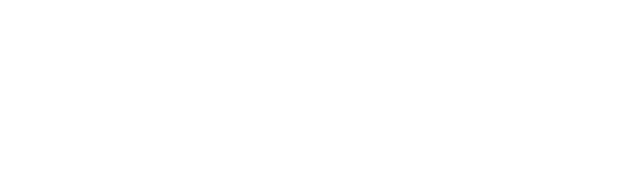
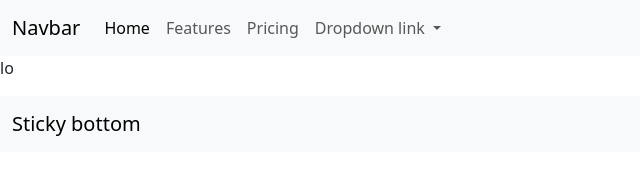
Before and after one commit to rashiniashinsana/Hotel-Indigo-Html, a plain HTML site: page pages/index.html in a window 1280 px wide. Shown: the whole page, without its empty margins (0-640 px from the left). Drawn offline with nearby package versions, Linux system fonts and the light colour scheme.

Commit message:
building home page

```diff
--- a/pages/index.html
+++ b/pages/index.html
@@ -4,8 +4,47 @@
     <meta charset="UTF-8">
     <meta name="viewport" content="width=device-width, initial-scale=1.0">
     <title>Home</title>
+    <link href="https://cdn.jsdelivr.net/npm/bootstrap@5.3.3/dist/css/bootstrap.min.css" rel="stylesheet" integrity="sha384-QWTKZyjpPEjISv5WaRU9OFeRpok6YctnYmDr5pNlyT2bRjXh0JMhjY6hW+ALEwIH" crossorigin="anonymous">
 </head>
 <body>
+    <nav class="navbar navbar-expand-lg bg-body-tertiary">
+  <div class="container-fluid">
+    <a class="navbar-brand" href="#">Navbar</a>
+    <button class="navbar-toggler" type="button" data-bs-toggle="collapse" data-bs-target="#navbarNavDropdown" aria-controls="navbarNavDropdown" aria-expanded="false" aria-label="Toggle navigation">
+      <span class="navbar-toggler-icon"></span>
+    </button>
+    <div class="collapse navbar-collapse" id="navbarNavDropdown">
+      <ul class="navbar-nav">
+        <li class="nav-item">
+          <a class="nav-link active" aria-current="page" href="#">Home</a>
+        </li>
+        <li class="nav-item">
+          <a class="nav-link" href="#">Features</a>
+        </li>
+        <li class="nav-item">
+          <a class="nav-link" href="#">Pricing</a>
+        </li>
+        <li class="nav-item dropdown">
+          <a class="nav-link dropdown-toggle" href="#" role="button" data-bs-toggle="dropdown" aria-expanded="false">
+            Dropdown link
+          </a>
+          <ul class="dropdown-menu">
+            <li><a class="dropdown-item" href="#">Action</a></li>
+            <li><a class="dropdown-item" href="#">Another action</a></li>
+            <li><a class="dropdown-item" href="#">Something else here</a></li>
+          </ul>
+        </li>
+      </ul>
+    </div>
+  </div>
+</nav>
+<p>lo</p>
 
+<nav class="navbar sticky-bottom bg-body-tertiary">
+  <div class="container-fluid">
+    <a class="navbar-brand" href="#">Sticky bottom</a>
+  </div>
+</nav>
+   <script src="https://cdn.jsdelivr.net/npm/bootstrap@5.3.3/dist/js/bootstrap.bundle.min.js" integrity="sha384-YvpcrYf0tY3lHB60NNkmXc5s9fDVZLESaAA55NDzOxhy9GkcIdslK1eN7N6jIeHz" crossorigin="anonymous"></script>
 </body>
 </html>
```
Also changed, not shown: assets/Meal/breakfast_in_room.avif (renamed from assets/breakfast_in_room.avif), assets/Meal/breakfast_time.webp (renamed from assets/breakfast_time.webp), assets/Meal/burgerbun.avif (renamed from assets/burgerbun.avif), assets/Meal/choco_dessert.avif (renamed from assets/choco_dessert.avif), assets/Meal/delicious_dishes.jpg (renamed from assets/delicious_dishes.jpg), assets/Meal/drinks_have_fun.avif (renamed from assets/drinks_have_fun.avif), assets/Meal/having_breakfast_in_outdoor.avif (renamed from assets/having_breakfast_in_outdoor.avif), assets/Meal/healthy_meal.avif (renamed from assets/healthy_meal.avif), assets/Meal/it's_tea_time.webp (renamed from assets/it's_tea_time.webp), assets/Meal/morning_view.avif (renamed from assets/morning_view.avif), assets/Meal/olives_snacks_taste.webp (renamed from assets/olives_snacks_taste.webp), assets/Meal/pancake_with_ice_cream.avif (renamed from assets/pancake_with_ice_cream.avif), assets/Meal/sancks_with_drinks.jpg (renamed from assets/sancks_with_drinks.jpg), assets/Meal/simple_Dish.avif (renamed from assets/simple_Dish.avif), 4 more files.
